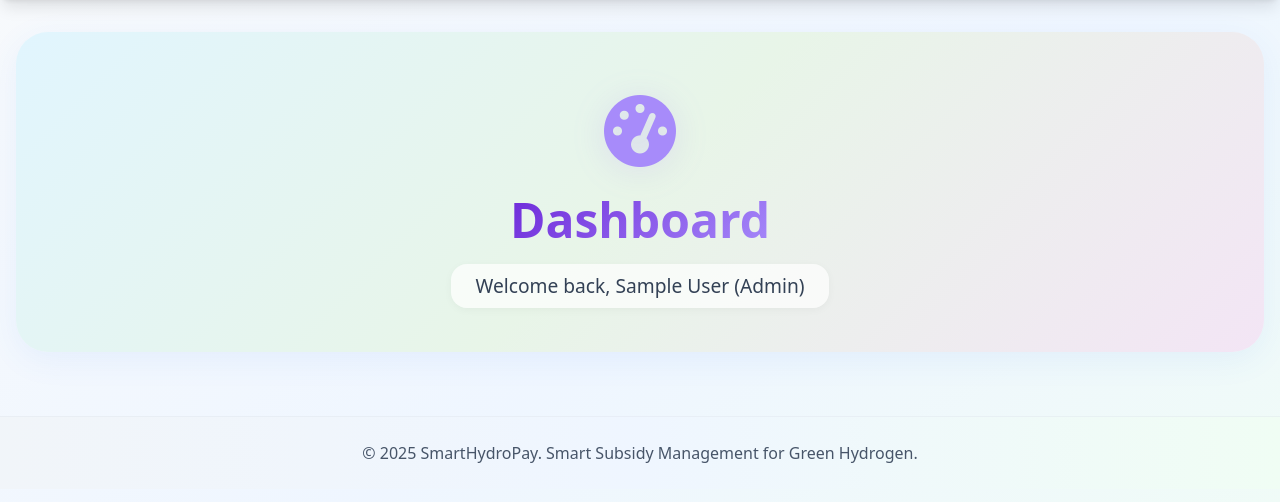
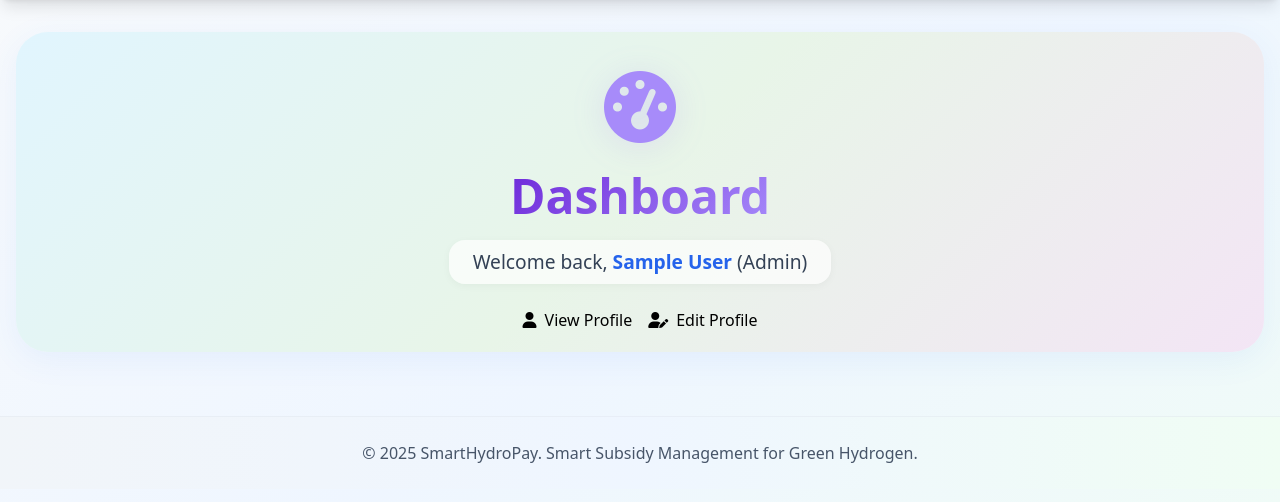
Before and after one commit to Jay1425/SmartHydroPay, a Flask app: page /dashboard in a window 1280 px wide. Shown: the part 73-575 px from the top of the page. Run offline with Flask 3, Linux system fonts and the light colour scheme; the visitor is signed in with stand-in values (Sample User, id 1); some libraries are stand-ins or nearby versions.

Commit message:
profile option added

```diff
--- a/routes/main.py
+++ b/routes/main.py
@@ -1,8 +1,28 @@
-from flask import Blueprint, render_template, redirect, url_for
+from flask import Blueprint, render_template, redirect, url_for, request, flash
 from flask_login import login_required, current_user
 from app.models import Application, Audit, Transaction
 
 main = Blueprint('main', __name__)
+@main.route('/profile')
+@login_required
+def profile():
+    return render_template('profile.html')
+
+@main.route('/edit_profile', methods=['GET', 'POST'])
+@login_required
+def edit_profile():
+    from app.forms import EditProfileForm
+    form = EditProfileForm(obj=current_user)
+    if form.validate_on_submit():
+        current_user.name = form.name.data
+        current_user.email = form.email.data
+        if form.password.data:
+            current_user.set_password(form.password.data)
+        from app import db
+        db.session.commit()
+        flash('Profile updated successfully!', 'success')
+        return redirect(url_for('main.profile'))
+    return render_template('edit_profile.html', form=form)
 
 @main.route('/')
 def index():
--- a/templates/base.html
+++ b/templates/base.html
@@ -53,10 +53,10 @@
                         {% endif %}
 
                         <div class="flex items-center space-x-4">
-                            <span class="text-sm bg-white/80 backdrop-blur-sm px-3 py-2 rounded-full border border-slate-200/50 shadow-sm">
+                            <a href="{{ url_for('main.profile') }}" class="text-sm bg-white/80 backdrop-blur-sm px-3 py-2 rounded-full border border-slate-200/50 shadow-sm hover:bg-blue-100 transition-all duration-200">
                                 <i class="fas fa-user mr-1 text-slate-500"></i>{{ current_user.name }}
                                 <span class="text-xs bg-gradient-to-r from-green-500 to-blue-500 text-white px-2 py-1 rounded-full ml-2">{{ current_user.role.title() }}</span>
-                            </span>
+                            </a>
                             <a href="{{ url_for('auth.logout') }}" class="text-slate-600 hover:text-red-600 hover:bg-red-50 px-3 py-2 rounded-lg transition-all duration-300">
                                 <i class="fas fa-sign-out-alt mr-1"></i>Logout
                             </a>
--- a/templates/dashboard.html
+++ b/templates/dashboard.html
@@ -99,7 +99,17 @@
         {% endif %}
     </div>
     <div class="dashboard-title">Dashboard</div>
-    <div class="dashboard-welcome">Welcome back, {{ current_user.name }} ({{ current_user.role.title() }})</div>
+    <div class="dashboard-welcome">
+        Welcome back, <a href="{{ url_for('main.profile') }}" class="text-blue-600 hover:underline font-bold transition-all duration-200">{{ current_user.name }}</a> ({{ current_user.role.title() }})
+    </div>
+    <div class="flex justify-center gap-4 mt-6">
+        <a href="{{ url_for('main.profile') }}" class="btn-3d-light inline-block">
+            <i class="fas fa-user mr-2"></i>View Profile
+        </a>
+        <a href="{{ url_for('main.edit_profile') }}" class="btn-3d-light inline-block">
+            <i class="fas fa-user-edit mr-2"></i>Edit Profile
+        </a>
+    </div>
 </div>
 
 {% if current_user.role == 'producer' %}
```
Also changed, not shown: templates/apply_form.html (+11 -1 lines), templates/edit_profile.html (added, +52 -0 lines), templates/profile.html (added, +17 -0 lines).
